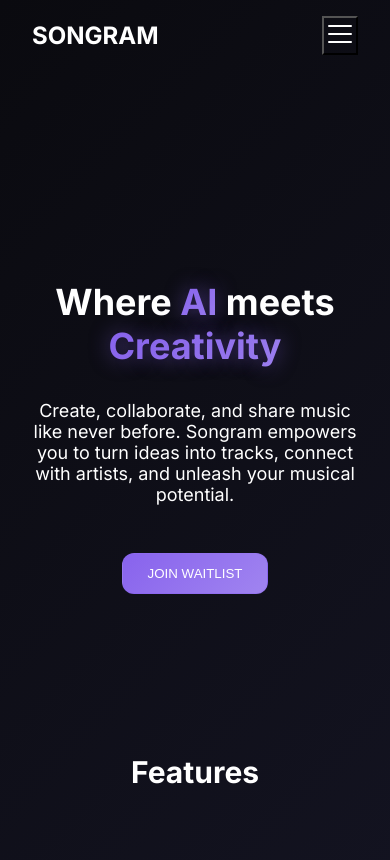
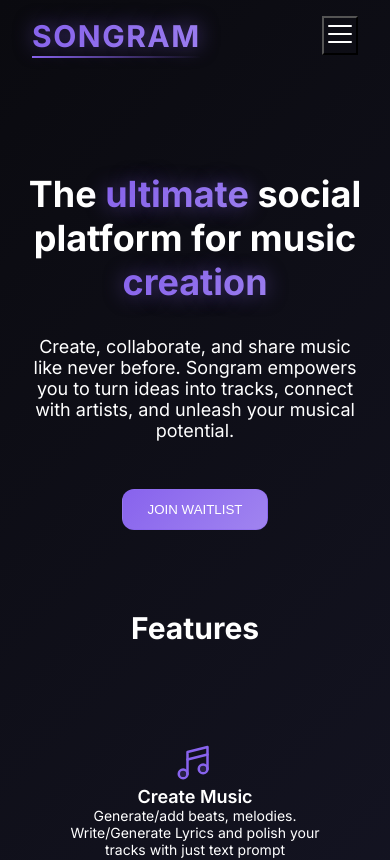
Before and after one commit to Songram-App/Songram-Website, a React (Vite) app: page / in a window 390 px wide. Shown: the top 860 px of the page. Built offline with nearby package versions, Linux system fonts and the light colour scheme.

Commit message:
fixed padding, nav bar glitch and AI beat maker demo. created favicon. updated the contents too.

```diff
--- a/index.html
+++ b/index.html
@@ -2,11 +2,11 @@
 <html lang="en">
   <head>
     <meta charset="UTF-8" />
-    <link rel="icon" type="image/svg+xml" href="/src/assets/Songram_Logo.png" />
+    <link rel="icon" type="image/svg+xml" href="/src/assets/songram_logo_5.png" />
     <meta name="viewport" content="width=device-width, initial-scale=1.0" />
-    <meta name="description" content="Songram - Where AI meets music creation and social sharing" />
+    <meta name="description" content="Songram - The ultimate social platform for music creators to share, connect, and go viral." />
     <meta name="theme-color" content="#0a0a0f" />
-    <title>Songram | AI-Powered Music Creation Platform</title>
+    <title>Songram | Music Creation Platform</title>
     <script id="mcjs">!function(c,h,i,m,p){m=c.createElement(h),p=c.getElementsByTagName(h)[0],m.async=1,m.src=i,p.parentNode.insertBefore(m,p)}(document,"script","https://chimpstatic.com/mcjs-connected/js/users/6672acc5c2e3d9aa757c7ab19/de3b92a4a02d2fa79b36c2d7c.js");</script>
   </head>
   <body>
--- a/src/pages/WelcomePage.tsx
+++ b/src/pages/WelcomePage.tsx
@@ -246,26 +246,85 @@ const WelcomePage: React.FC = () => {
     };
   }, []);
 
+  // Close mobile menu on click outside or scroll
+  useEffect(() => {
+    const handleClickOutside = (event: MouseEvent) => {
+      if (isMobileMenuOpen) {
+        const target = event.target as Element;
+        const mobileMenuButton = document.querySelector('[aria-label*="menu"]');
+        const mobileMenuOverlay = document.getElementById('mobile-menu-overlay');
+        const mobileMenuNav = mobileMenuOverlay?.querySelector('nav');
+
+        // Don't close if clicking on the menu button
+        if (mobileMenuButton && mobileMenuButton.contains(target)) {
+          return;
+        }
+
+        // Close if clicking outside the menu navigation content
+        if (mobileMenuOverlay && !mobileMenuNav?.contains(target)) {
+          setIsMobileMenuOpen(false);
+        }
+      }
+    };
+
+    const handleScroll = () => {
+      if (isMobileMenuOpen) {
+        setIsMobileMenuOpen(false);
+      }
+    };
+
+    const handleKeyDown = (event: KeyboardEvent) => {
+      if (isMobileMenuOpen && event.key === 'Escape') {
+        setIsMobileMenuOpen(false);
+      }
+    };
+
+    if (isMobileMenuOpen) {
+      document.addEventListener('mousedown', handleClickOutside);
+      window.addEventListener('scroll', handleScroll);
+      document.addEventListener('keydown', handleKeyDown);
+      // Prevent body scroll when menu is open
+      document.body.style.overflow = 'hidden';
+    } else {
+      // Re-enable body scroll when menu is closed
+      document.body.style.overflow = 'unset';
+    }
+
+    return () => {
+      document.removeEventListener('mousedown', handleClickOutside);
+      window.removeEventListener('scroll', handleScroll);
+      document.removeEventListener('keydown', handleKeyDown);
+      document.body.style.overflow = 'unset';
+    };
+  }, [isMobileMenuOpen]);
+
   return (
-    <div className="min-h-screen relative px-10 py-10 font-sans overflow-hidden">
+    <div className="min-h-screen relative px-10 py-10 font-sans" style={{ marginTop: '76px' }}>
       {/* Navigation */}
       <nav
-        className={`fixed top-0 left-0 w-full z-50 backdrop-blur-md transition-all duration-300 ${
+        className={`fixed top-0 left-0 w-full z-[9999] backdrop-blur-md transition-all duration-300 ${
           isScrolled
             ? theme === "light"
               ? "bg-[#f9f9f9] shadow-[0_4px_6px_-1px_rgba(0,0,0,0.1)] border-b border-black/10" // Light mode scroll effect
               : "bg-[#0a0a0f] shadow-[0_4px_6px_-1px_rgba(136,99,237,0.3)] border-b border-[#8863ed]/30" // Dark mode scroll effect
             : "bg-transparent"
         }`}
+        style={{
+          pointerEvents: 'auto',
+          zIndex: 9999,
+          position: 'fixed'
+        }}
       >
-        <div className="max-w-screen-xl mx-auto px-8 py-4 flex justify-between items-center">
-          <span
-            className={`text-2xl font-bold tracking-widest ${
-              theme === "light" ? "text-black" : "text-white"
-            }`}
+        <div className="max-w-screen-xl mx-auto px-8 py-4 flex justify-between items-center relative z-[10000]" style={{ pointerEvents: 'auto' }}>
+          <div className="relative">
+          <span className="text-3xl font-bold text-gradient glow-text tracking-wider"
           >
             SONGRAM
           </span>
+          <div className={`absolute -bottom-1 left-0 w-full h-0.5 bg-gradient-to-r from-primary to-transparent${
+              theme === "light" ? "text-black" : "text-white"
+            }`}></div>
+          </div>
           <div className="hidden md:flex items-center space-x-8">
             <a
               href="#features"
@@ -310,8 +369,16 @@ const WelcomePage: React.FC = () => {
             </button>
           </div>
           <button
-            onClick={() => setIsMobileMenuOpen(!isMobileMenuOpen)}
-            className="md:hidden bg-transparent border-none p-2"
+            onClick={() => {
+              console.log('Mobile menu button clicked!'); // Debug log
+              setIsMobileMenuOpen(!isMobileMenuOpen);
+            }}
+            className="md:hidden bg-transparent border-none p-2 relative z-[10000] cursor-pointer"
+            style={{
+              pointerEvents: 'auto',
+              position: 'relative',
+              zIndex: 10000
+            }}
             aria-label={isMobileMenuOpen ? "Close menu" : "Open menu"}
           >
             {isMobileMenuOpen ? (
@@ -323,11 +390,18 @@ const WelcomePage: React.FC = () => {
         </div>
         {isMobileMenuOpen && (
           <div
-            className={`fixed inset-0 z-40 flex flex-col items-center justify-center px-6 py-10 transition-colors duration-300 ${
+            id="mobile-menu-overlay"
+            className={`fixed inset-0 z-[9998] flex flex-col items-center justify-center px-6 py-10 transition-colors duration-300 ${
               theme === "light"
                 ? "bg-white text-black"
                 : "bg-[#1a1a2e] text-white"
             }`}
+            onClick={(e) => {
+              // Close menu if clicking on the overlay background (not on the nav content)
+              if (e.target === e.currentTarget) {
+                setIsMobileMenuOpen(false);
+              }
+            }}
           >
             <nav className="flex flex-col items-center space-y-6 mt-16 w-full">
               <a
@@ -391,11 +465,11 @@ const WelcomePage: React.FC = () => {
       </nav>
 
       {/* Hero Section */}
-      <section className="relative z-10 px-6 py-20 text-center">
+      <section className="relative z-10 px-6 py-8 text-center">
         <div className="max-w-6xl mx-auto hero-padding">
           <h1 className="text-4xl sm:text-5xl md:text-7xl font-bold mb-8 animate-fade-in">
-            Where <span className="text-gradient glow-text">AI</span> meets{" "}
-            <span className="text-gradient glow-text">Creativity</span>
+          The <span className="text-gradient glow-text">ultimate</span> social platform for music{" "}
+            <span className="text-gradient glow-text">creation</span>
           </h1>
           <p className="text-lg sm:text-xl md:text-2xl text-white/80 mb-12 max-w-3xl mx-auto animate-slide-up">
             Create, collaborate, and share music like never before. Songram
--- a/src/styles/index.css
+++ b/src/styles/index.css
@@ -54,7 +54,7 @@ body {
 
 /* --- Fix for fixed nav bar stacking --- */
 body, .min-h-screen {
-  padding-top: 76px !important; /* Adjust if nav height changes */
+  /* Remove padding-top that might interfere with fixed nav */
 }
 
 nav {
@@ -62,14 +62,22 @@ nav {
   top: 0;
   left: 0;
   width: 100%;
-  z-index: 1000; /* Ensure navbar is above all other elements */
+  z-index: 9999 !important; /* Ensure navbar is above all other elements */
+  pointer-events: auto !important;
 }
 
 /* --- Navbar adjustments for better visibility and stacking --- */
 nav {
-  z-index: 1000; /* Ensure navbar is above all other elements */
+  z-index: 9999 !important; /* Ensure navbar is above all other elements */
+  pointer-events: auto !important;
 }
 
+/* Ensure mobile menu button is always clickable */
+nav button {
+  pointer-events: auto !important;
+  position: relative;
+  z-index: 10000 !important;
+}
 
 /* Prevent accidental override of nav position */
 .mobile-nav-fix {
@@ -77,7 +85,7 @@ nav {
   top: 0;
   left: 0;
   width: 100%;
-  z-index: 50;
+  z-index: 9999 !important;
 }
 
 /* Optional: Remove any margin-top or padding-top on nav itself */
@@ -88,7 +96,7 @@ nav {
 
 /* --- Navbar styles for scroll behavior and transitions --- */
 nav {
-  z-index: 1000;
+  z-index: 9999 !important;
   transition: all 0.3s ease-in-out;
 }
 
@@ -156,6 +164,8 @@ nav {
 .overflow-hidden { overflow: hidden; }
 .z-10 { z-index: 10; }
 .z-50 { z-index: 50; }
+.z-9998 { z-index: 9998; }
+.z-9999 { z-index: 9999; }
 .mx-6 { margin-left: 1.5rem; margin-right: 1.5rem; }
 .mt-6 { margin-top: 1.5rem; }
 .mb-4 { margin-bottom: 1rem; }
@@ -300,14 +310,14 @@ nav {
 
 @media (max-width: 767px) {
   .hero-padding {
-    padding-top: 3rem;
+    padding-top: 6rem;
     padding-bottom: 5rem;
   }
 }
 
 @media (min-width: 768px) {
   .hero-padding {
-    padding-top: 6rem;
+    padding-top: 10rem;
     padding-bottom: 6rem;
   }
 }
@@ -878,6 +888,9 @@ nav {
   box-shadow: 0 20px 50px rgba(0, 0, 0, 0.4);
   max-width: 72rem;
   margin: 4rem auto;
+  overflow: hidden;
+  width: 100%;
+  box-sizing: border-box;
 }
 
 .ai-generation {
@@ -885,6 +898,8 @@ nav {
   align-items: center;
   justify-content: space-between;
   gap: 2rem;
+  width: 100%;
+  overflow: hidden;
 }
 
 .prompt {
@@ -899,6 +914,8 @@ nav {
   position: relative;
   overflow: hidden;
   box-shadow: 0 5px 15px rgba(0, 0, 0, 0.2);
+  min-width: 0;
+  word-wrap: break-word;
 }
 
 .prompt::after {
@@ -926,6 +943,8 @@ nav {
   border-radius: 15px;
   border: 1px solid rgba(136, 99, 237, 0.3);
   box-shadow: 0 5px 15px rgba(0, 0, 0, 0.2);
+  overflow: hidden;
+  min-width: 0;
 }
 
 .ai-beat-visualizer {
@@ -934,6 +953,9 @@ nav {
   gap: 8px;
   height: 110px;
   align-items: end;
+  width: 100%;
+  max-width: 100%;
+  overflow: hidden;
 }
 
 .beat-segment {
@@ -985,6 +1007,7 @@ nav {
   .ai-showcase {
     padding: 2rem 1rem;
     max-width: 100%;
+    overflow: hidden;
   }
   .ai-generation {
     gap: 1.2rem;
@@ -993,10 +1016,13 @@ nav {
   .result {
     font-size: 1rem;
     padding: 1rem;
+    min-width: 0;
+    overflow: hidden;
   }
   .ai-beat-visualizer {
     height: 80px;
     gap: 5px;
+    max-width: 100%;
   }
 }
 
@@ -1004,6 +1030,8 @@ nav {
   .ai-showcase {
     padding: 1.5rem 0.5rem;
     border-radius: 14px;
+    margin: 2rem 0.5rem;
+    overflow: hidden;
   }
   .ai-generation {
     flex-direction: column;
@@ -1020,28 +1048,40 @@ nav {
     font-size: 0.98rem;
     padding: 1rem 0.7rem;
     border-radius: 10px;
+    min-width: 0;
+    overflow: hidden;
+    width: 100%;
   }
   .ai-beat-visualizer {
     height: 60px;
     gap: 4px;
+    max-width: 100%;
+    width: 100%;
   }
 }
 
 @media (max-width: 480px) {
   .ai-showcase {
-    margin: 1rem 0;
-    padding: 0.7rem 0.2rem;
+    margin: 1rem 0.25rem;
+    padding: 0.7rem 0.4rem;
     border-radius: 8px;
+    overflow: hidden;
   }
   .prompt,
   .result {
     font-size: 0.92rem;
-    padding: 0.7rem 0.3rem;
+    padding: 0.7rem 0.5rem;
     border-radius: 6px;
+    min-width: 0;
+    overflow: hidden;
+    width: 100%;
   }
   .ai-beat-visualizer {
     height: 36px;
     gap: 2px;
+    max-width: 100%;
+    width: 100%;
+    grid-template-columns: repeat(4, minmax(0, 1fr));
   }
 }
 
```
Also changed, not shown: src/assets/songram_logo_5.png (added), 1 other file (tests, documents, lock files or other folders).
